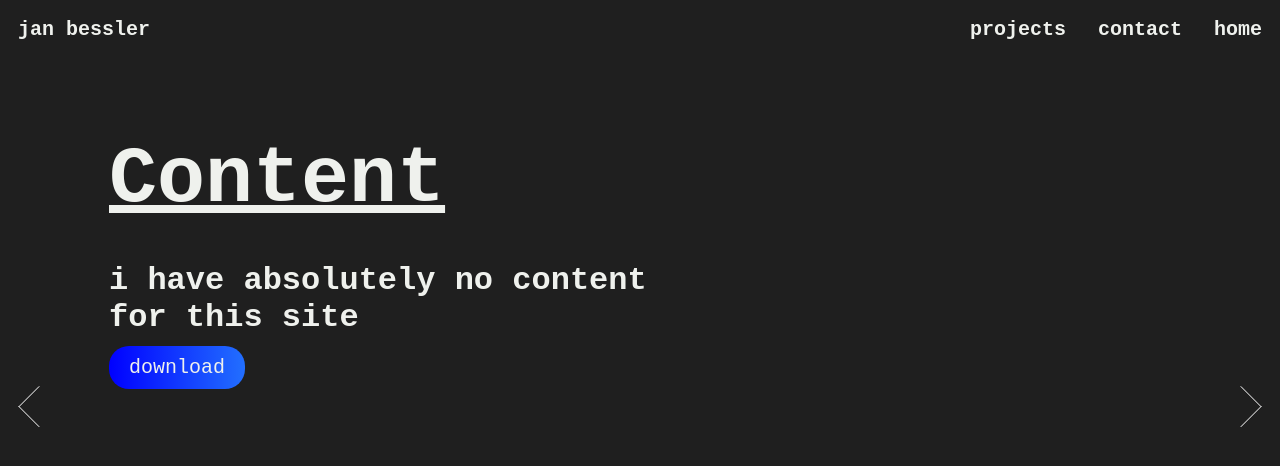
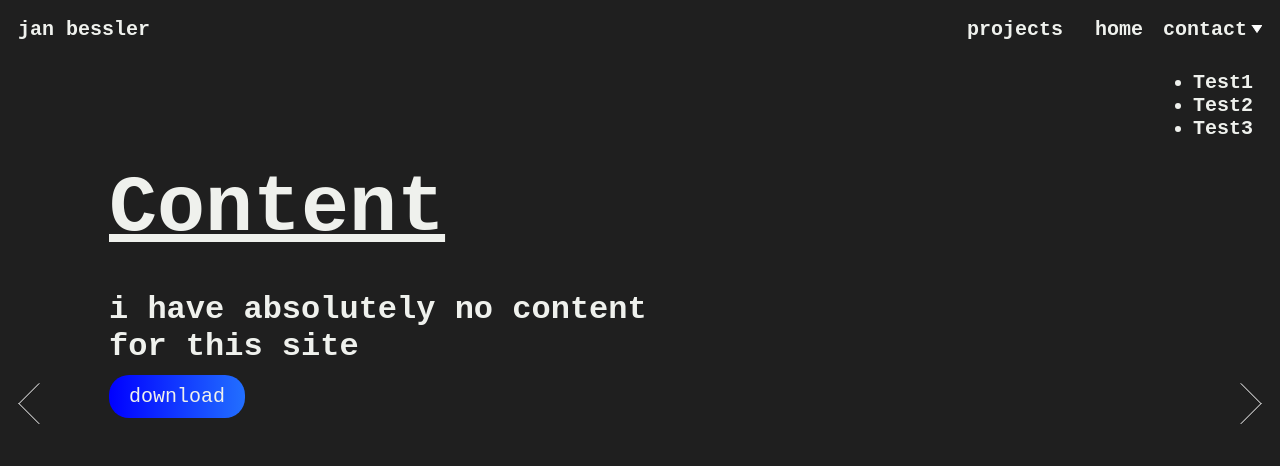
Before and after one commit to Jaybee18/HTML, a plain HTML site: page __Homepage_v2/index.html in a window 1280 px wide. Drawn offline with nearby package versions, Linux system fonts and the light colour scheme.

Commit message:
contacts dropdown begin

```diff
--- a/__Homepage_v2/index.html
+++ b/__Homepage_v2/index.html
@@ -13,7 +13,15 @@
             </div>
             <div id="nav">
                 <button class="headerbutton">projects</button>
-                <button class="headerbutton">contact</button>
+                <div id="contactDiv" style="float: right;">
+                    <button class="headerbutton">contact<svg width="15" height="10"><path d="M 5 0 l 10 0 l -5 7.5 l -5 -7.5" style="stroke: white; stroke-linecap: round; fill: white;"></svg></button>
+                    <ul style="position: absolute;">
+                        <li><a>Test1</a></li>
+                        <li><a>Test2</a></li>
+                        <li><a>Test3</a></li>
+                    </ul>
+                </div>
+                <!-- list with contancts like : Gmail, Insta, Facebook, Snapchat, ... || smol down arrow next to the button to inflate the different contacts-->
                 <button class="headerbutton">home</button>
             </div>
         </div>
@@ -32,6 +40,7 @@
                     <p id="temp" style="margin: 0%; padding: 0%;"><span>Content</span></p></br>
                     <p id="desciption" style="margin: 0%; padding: 0%;">i have absolutely no content </br> for this site </br></p>
                     <a href="https://github.com/Jaybee18"><button id="button">download</button></a>
+                    <!-- Download directly / Download source code -->
                 </div>
 
                 <!-- Content page 2 -->
@@ -39,6 +48,7 @@
                     <p id="temp2" style="margin: 0%; padding: 0%;"><span>NewContent</span></p></br>
                     <p id="desciption2" style="margin: 0%; padding: 0%;">i hate every human being </br> on this planet </br></p>
                     <a href="https://github.com/Jaybee18"><button id="button2"">download</button></a>
+                    <!-- Download directly / Download source code -->
                 </div>
             </div>
 
--- a/__Homepage_v2/style.css
+++ b/__Homepage_v2/style.css
@@ -1,3 +1,4 @@
+/* general site layout */
 :root{
     font-family: 'Courier New', Courier, monospace;
     font-size: 20px;
@@ -14,10 +15,12 @@
 
 body{
     background-color: var(--primary);
+    height: 90%;
 }
 ::-webkit-scrollbar{
     display: none;
 }
+
 
 /* header and navigation bar */
 #title{
@@ -44,9 +47,11 @@ body{
 
 #header{
     width: 100%;
-    height: 40px;
+    height: 10%;
 }
 
+
+/* animation definitions */
 @keyframes animationin{
     0%{opacity: 0; margin-left: -30%;}
     100%{opacity: 1; margin-left: 0%;}
```
